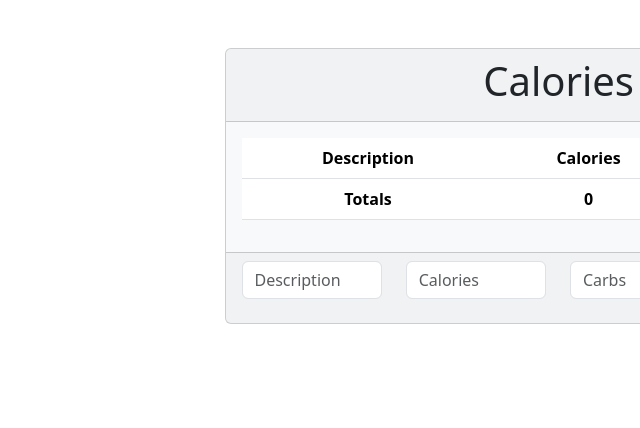
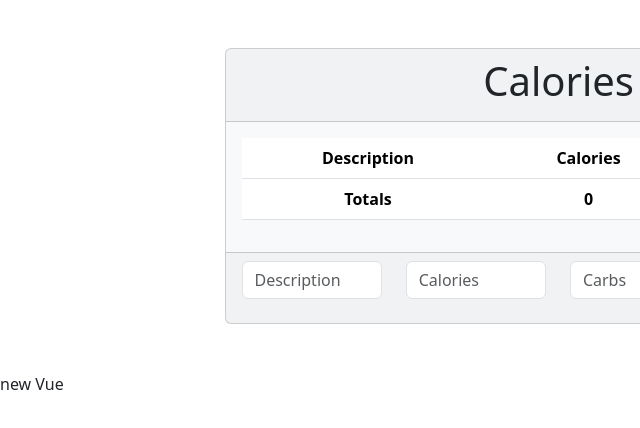
Before and after one commit to dniskav/KalCount, a plain HTML site: page index.html in a window 1280 px wide. Shown: the full height of the page, 0-640 px from the left. Drawn offline with nearby package versions, Linux system fonts and the light colour scheme.

Commit message:
final setup Vue

```diff
--- a/index.html
+++ b/index.html
@@ -68,6 +68,20 @@
     </div>
   </div>
 
+  <div id="app">
+    {{ text }}
+  </div>
+
+  <script src="https://unpkg.com/vue@3"></script>
+  <script>
+    const vm = Vue.createApp({
+      data() {
+        return {
+          text: 'new Vue',
+        }
+      }
+    }).mount('#app')
+  </script>
 </body>
 
 </html>
```
